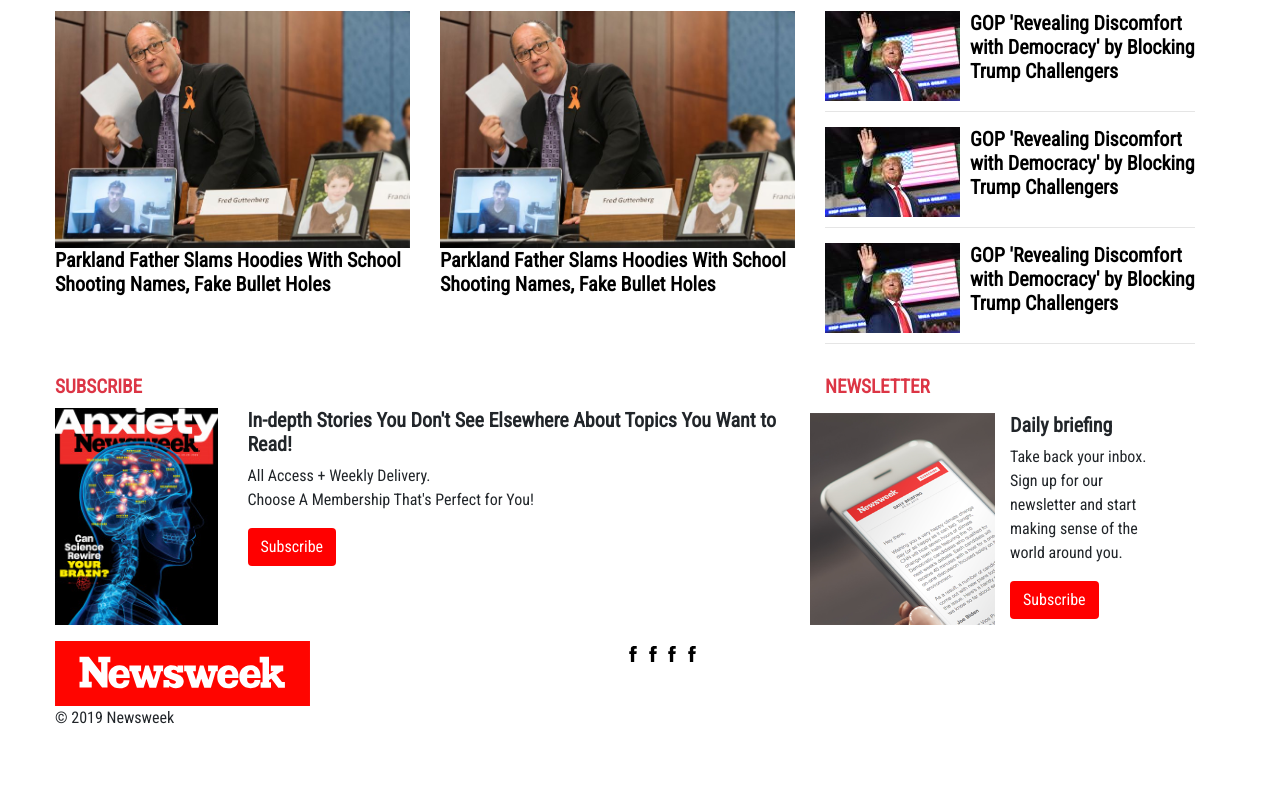
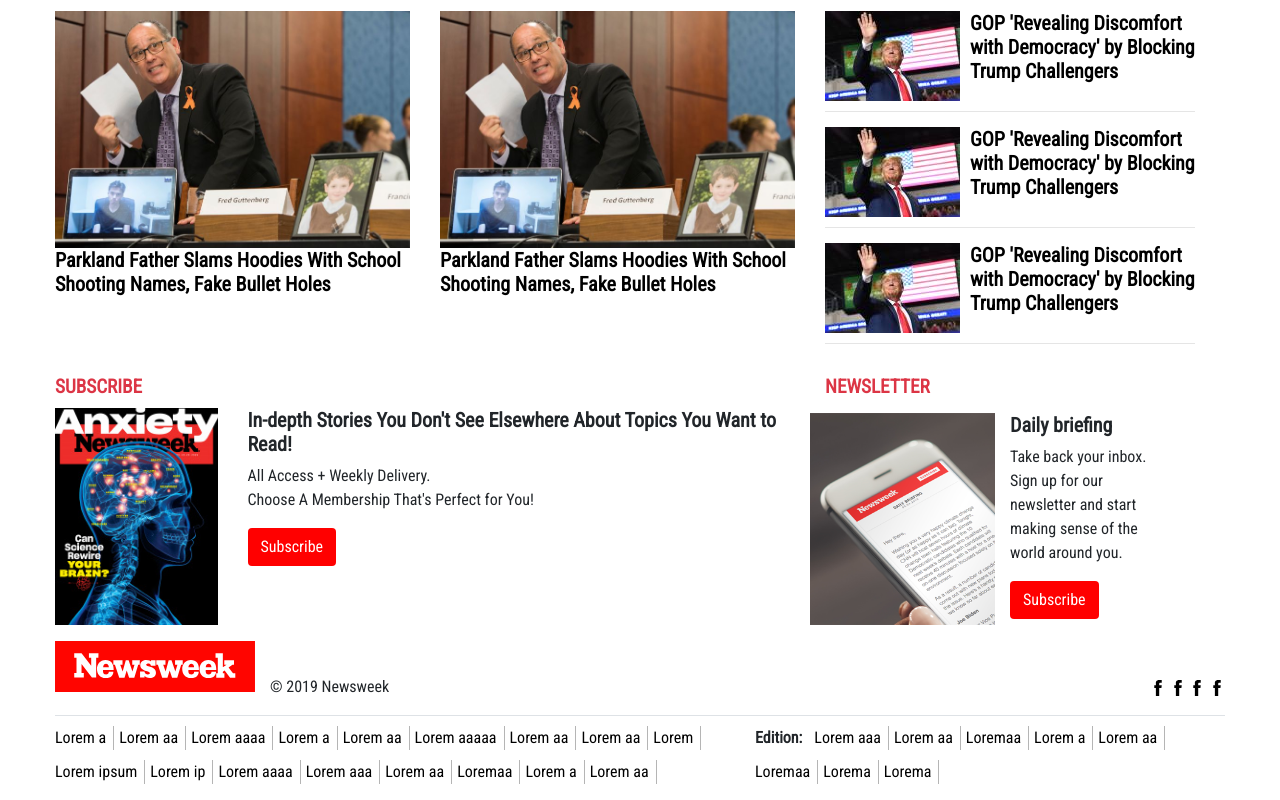
Before and after one commit to fedgut/newsweek_bootrastrap, a plain HTML site: page index.html in a window 1280 px wide. Shown: the part 5783-6583 px from the top of the page. Before the commit the page ends 6545 px from the top, so only its background shows below. Drawn offline with nearby package versions, Linux system fonts and the light colour scheme.

Commit message:
Add last footer details

```diff
--- a/index.html
+++ b/index.html
@@ -853,12 +853,12 @@
 
 
   <footer class="container-fluid overflow-hidden">
-    <div class="row">
-      <div class="row col-6">
-        <img class="bot-logo col-6" src="assets/newsweeklovo.svg" alt="Logo">
+    <div class="d-md-flex justify-content-between align-items-baseline border-bottom">
+      <div id="logo" class=" d-md-flex justify-content-md-start align-items-baseline">
+        <img class="bot-logo" src="assets/newsweeklovo.svg" alt="Logo">
         <p class="col-12">&copy 2019 Newsweek</p>
       </div>
-      <div class="col-6">
+      <div id="icons" class="">
         <a class="" href="#"> <img class="share-icon" src="assets/facebook.svg" alt="Share icon"> </a>
         <a class="" href="#"> <img class="share-icon" src="assets/facebook.svg" alt="Share icon"> </a>
         <a class="" href="#"> <img class="share-icon" src="assets/facebook.svg" alt="Share icon"> </a>
@@ -866,7 +866,39 @@
 
       </div>
     </div>
-    <div></div>
+    <div class="row">
+      <div id="nav-items" class="d-flex flex-wrap col-md-7">
+        <a href="#" class="nava">Lorem a</a>
+        <a href="#" class="nava">Lorem aa</a>
+        <a href="#" class="nava">Lorem aaaa</a>
+        <a href="#" class="nava">Lorem a</a>
+        <a href="#" class="nava">Lorem aa</a>
+        <a href="#" class="nava">Lorem aaaaa</a>
+        <a href="#" class="nava">Lorem aa</a>
+        <a href="#" class="nava">Lorem aa</a>
+        <a href="#" class="nava">Lorem</a>
+        <a href="#" class="nava">Lorem ipsum</a>
+        <a href="#" class="nava">Lorem ip</a>
+        <a href="#" class="nava">Lorem aaaa</a>
+        <a href="#" class="nava">Lorem aaa</a>
+        <a href="#" class="nava">Lorem aa </a>
+        <a href="#" class="nava">Loremaa </a>
+        <a href="#" class="nava">Lorem a</a>
+        <a href="#" class="nava">Lorem aa</a>
+
+      </div>
+      <div id="languaje" class="d-flex flex-wrap align-items-start col-md-5">
+        <p class="font-weight-bold edi">Edition:</p>
+        <a href="#" class="nava">Lorem aaa</a>
+        <a href="#" class="nava">Lorem aa </a>
+        <a href="#" class="nava">Loremaa </a>
+        <a href="#" class="nava">Lorem a</a>
+        <a href="#" class="nava">Lorem aa</a>
+        <a href="#" class="nava">Loremaa</a>
+        <a href="#" class="nava">Lorema</a>
+        <a href="#" class="nava">Lorema</a>
+      </div>
+    </div>
 
   </footer>
 
--- a/style.css
+++ b/style.css
@@ -220,3 +220,23 @@
 .share-icon {
   width: 1rem;
 }
+
+.bot-logo {
+  width: 200px;
+}
+
+.nava {
+  margin: 10px 5px 0 0;
+  padding-right: 7px;
+}
+
+@media only screen and (min-width: 720px) {
+  .nava {
+    border-right: 1px solid rgba(138, 138, 138, 0.637);
+  }
+}
+
+.edi {
+  margin: 10px 5px 0 0;
+  padding-right: 7px;
+}
```
